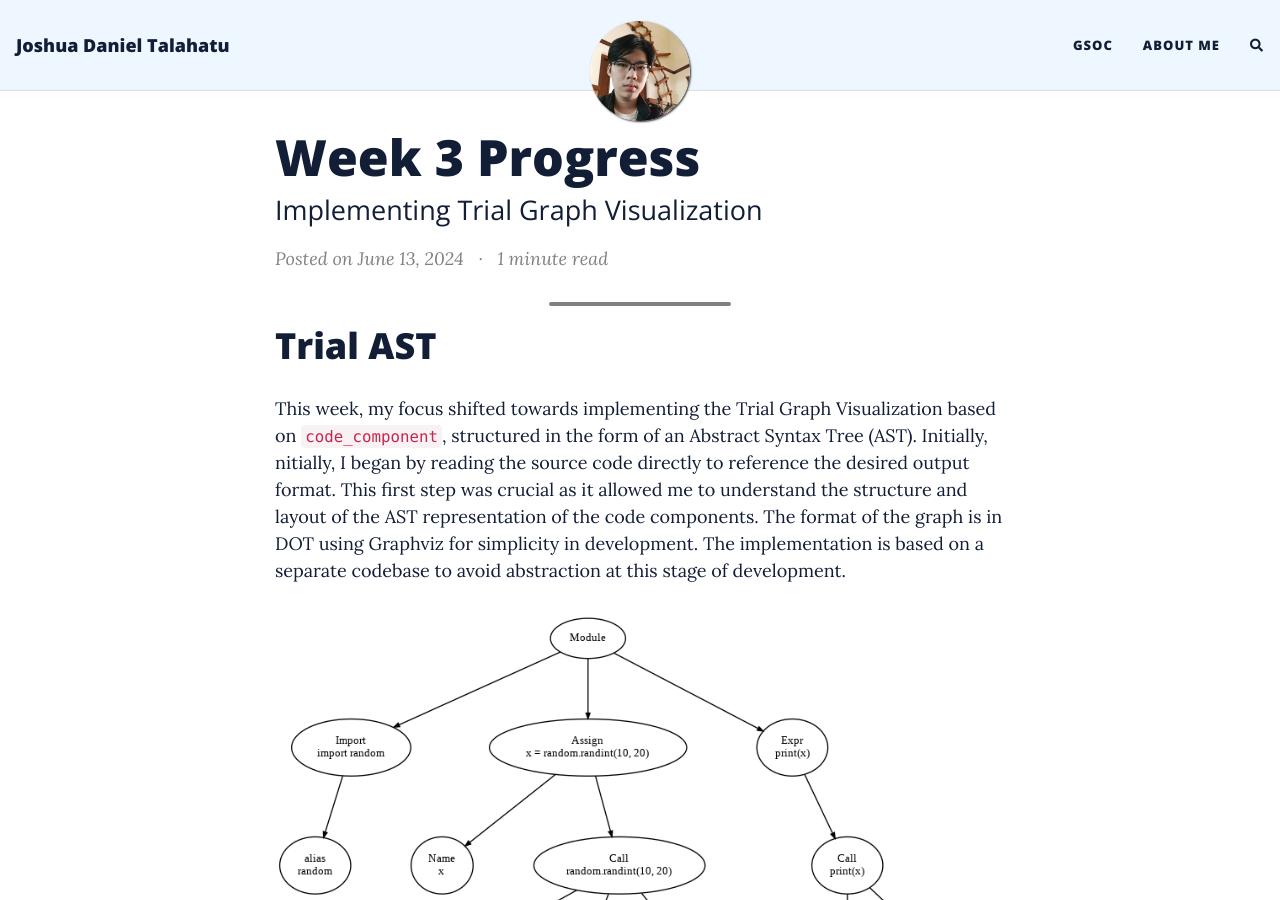
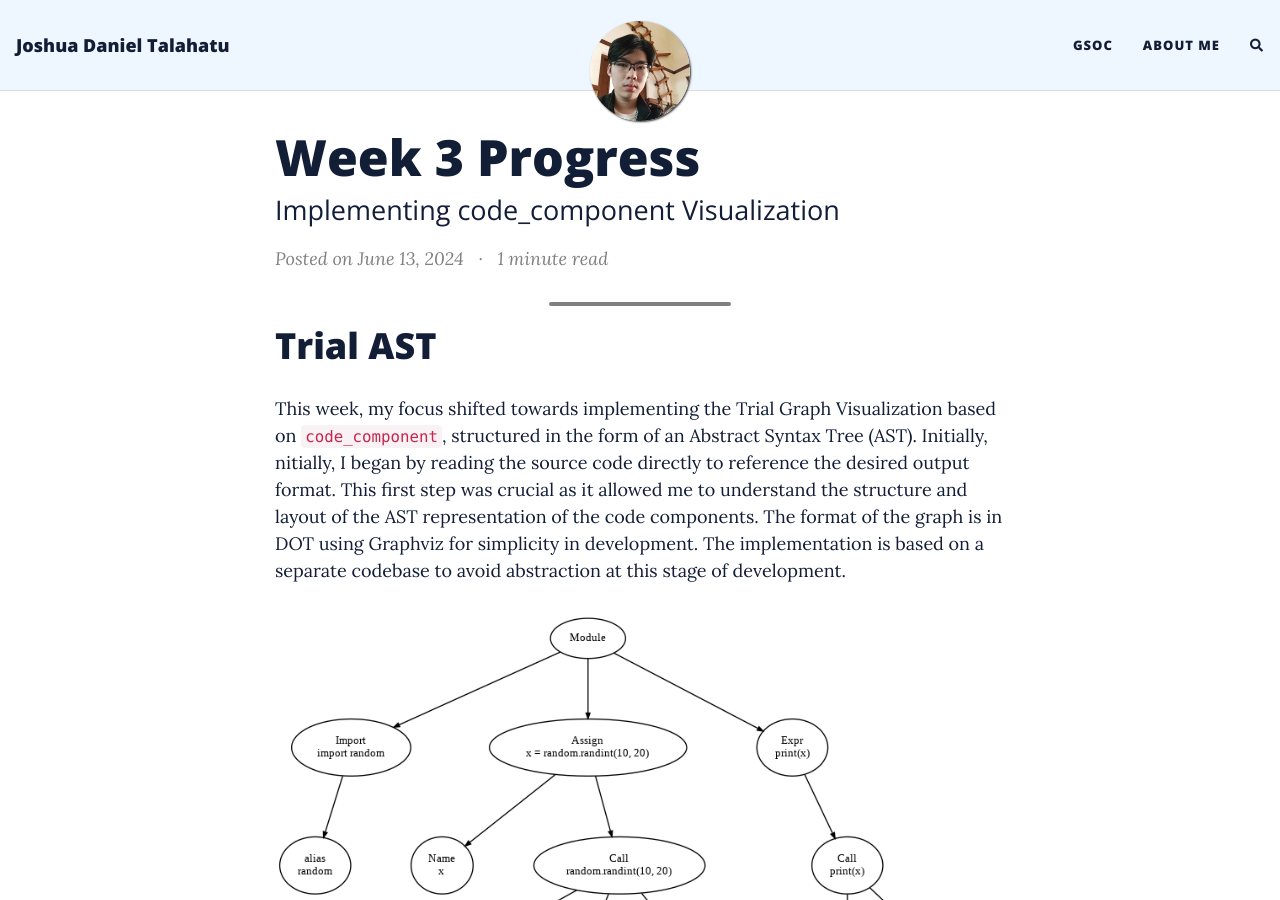
Before and after one commit to JoshuaGlaZ/joshuaglaz.github.io, a Jekyll site: the page built from _posts/2024-06-13-week3.md, in a window 1280 px wide and 900 px high. Built offline with Jekyll 4.4.1, drawn with Linux system fonts in a browser that asks for light colours; nearby versions of some CDN libraries; comment, search, counter and statistics services are not loaded.

Commit message:
Update 2024-06-13-week3.md

```diff
--- a/_posts/2024-06-13-week3.md
+++ b/_posts/2024-06-13-week3.md
@@ -1,7 +1,7 @@
 ---
 layout: post
 title: Week 3 Progress
-subtitle: "Implementing Trial Graph Visualization"
+subtitle: "Implementing code_component Visualization"
 tags: [GSoC, Weekly Report]
 readtime: true
 comments: true
```
